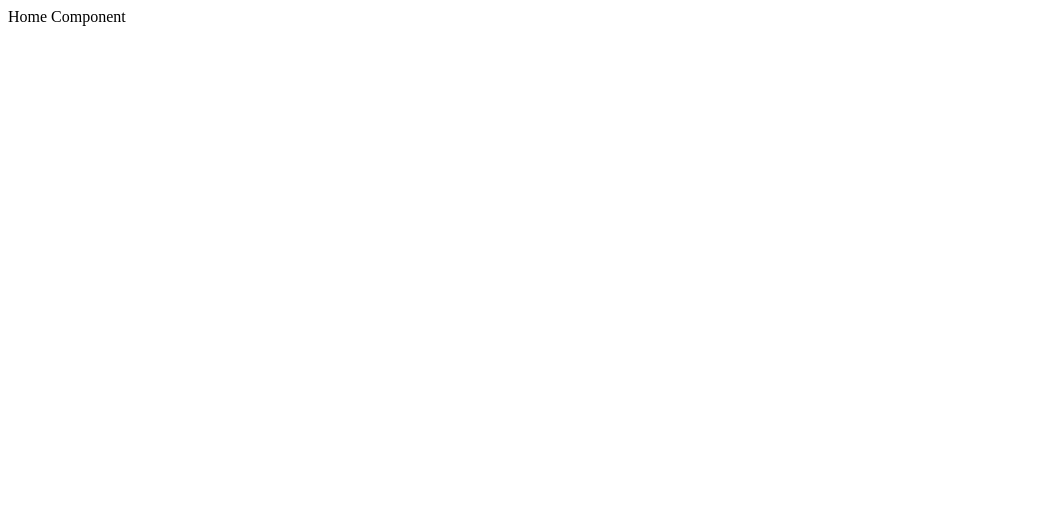
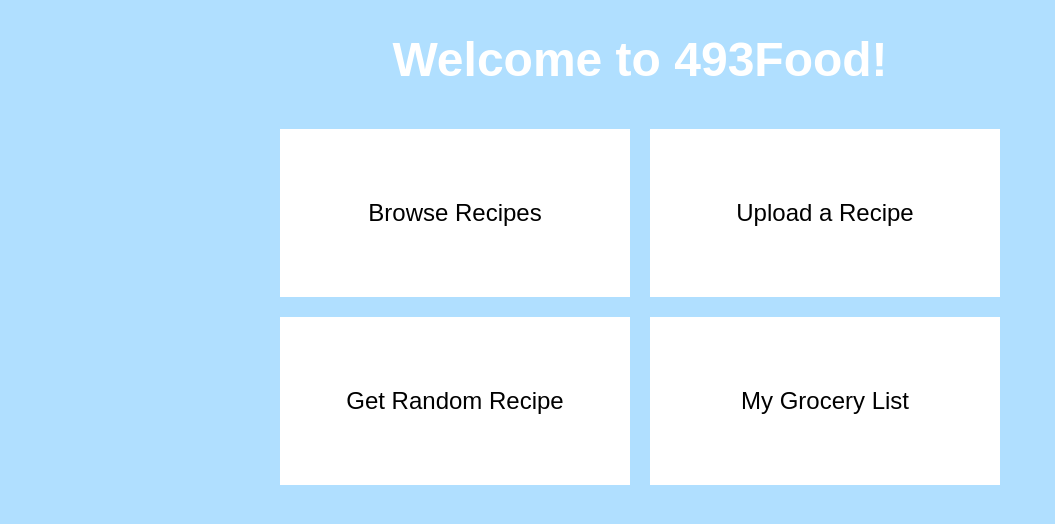
Before and after one commit to EunPyoLee/493Food, a React (Create React App) app: page / in a window 1280 px wide. Shown: the top 524 px of the page, without its empty margins (0-1055 px from the left). Built offline with nearby package versions, Linux system fonts and the light colour scheme.

Commit message:
added homepage with simple routing

```diff
--- a/src/Client/Scripts/App.tsx
+++ b/src/Client/Scripts/App.tsx
@@ -7,10 +7,11 @@ import Home from './Components/Home';
 import Recipes from './Components/Recipes';
 import Recipe from './Components/Recipe';
 import Register from './Components/Register';
+import Groceries from './Components/Groceries';
 
 const App: React.FC<{}> = () => {
   const {routes} = Constants;
-  const {home, recipes, recipe, register} = routes;
+  const {home, recipes, recipe, register, groceries} = routes;
   return(
     <BrowserRouter>
          <Switch>
@@ -18,6 +19,7 @@ const App: React.FC<{}> = () => {
             <Route exact path={recipes} component={Recipes} />
             <Route exact path={recipe} component={Recipe} />
             <Route exact path={register} component={Register} />
+            <Route exact path={groceries} component={Groceries} />
          </Switch>
       </BrowserRouter>
   )
--- /dev/null
+++ b/src/Client/Scripts/Components/Groceries.tsx
@@ -0,0 +1,14 @@
+import * as React from 'react';
+
+const Register: React.FC<{}> = () => {
+
+
+
+   return (
+      <div className="register-wrapper">
+         Grocery List Component
+      </div>
+    );
+}
+
+export default React.memo(Register);
--- a/src/Client/Scripts/Components/Home.tsx
+++ b/src/Client/Scripts/Components/Home.tsx
@@ -1,4 +1,5 @@
 import * as React from 'react';
+import {Link} from 'react-router-dom';
 
 const Home: React.FC<{}> = () => {
 
@@ -6,7 +7,31 @@ const Home: React.FC<{}> = () => {
 
    return (
       <div className="home-wrapper">
-         Home Component
+         <h1>Welcome to 493Food!</h1>
+          <div className="top-row">
+            <Link to="/Recipes">
+              <div className="home-item" id="browse-link">
+              Browse Recipes
+              </div>
+            </Link>
+            <Link to="/Register">
+              <div className="home-item" id="register-link">
+              Upload a Recipe
+              </div>
+            </Link>
+          </div>
+          <div className="bottom-row">
+            <Link to="/Recipe">
+              <div className="home-item" id="random-link">
+              Get Random Recipe
+              </div>
+            </Link>
+            <Link to="/Groceries">
+              <div className="home-item" id="random-link">
+              My Grocery List
+              </div>
+            </Link>
+         </div>
       </div>
     );
 }
--- a/src/Client/Scripts/Constants.ts
+++ b/src/Client/Scripts/Constants.ts
@@ -4,7 +4,8 @@ const constants = {
         home: '/',
         recipes: '/recipes',
         recipe: '/recipe',
-        register: '/register'
+        register: '/register',
+        groceries: '/groceries'
     }
 };
 export default Object.freeze(constants);
--- a/src/Client/Styles/_global.scss
+++ b/src/Client/Styles/_global.scss
@@ -1 +1,4 @@
 //Define global styles here
+.body {
+  background-color: #b3e3ff;
+}
--- a/src/Client/Styles/index.scss
+++ b/src/Client/Styles/index.scss
@@ -1,2 +1,39 @@
 @import "global";
 @import "vars";
+
+body {
+  background-color: $bgcolor;
+  font-family: arial;
+  font-size: 24px;
+}
+
+h1 {
+  color: white;
+  font-size: 48px;
+  text-align: center;
+}
+
+a {
+  text-decoration: none;
+}
+
+.home-item {
+  display: inline-block;
+  color: black;
+  background-color: white;
+  text-decoration: none;
+  padding: 70px 0px;
+  width: 350px;
+  margin: 10px;
+  text-align: center;
+}
+
+.bottom-row {
+  margin: auto;
+  text-align: center;
+}
+
+.top-row {
+  margin: auto;
+  text-align: center;
+}
--- a/src/Client/Styles/vars.scss
+++ b/src/Client/Styles/vars.scss
@@ -1 +1,2 @@
-//Define 493's stlye vars here
+//Define 493's style vars here
+$bgcolor: #b0dfff;
```
